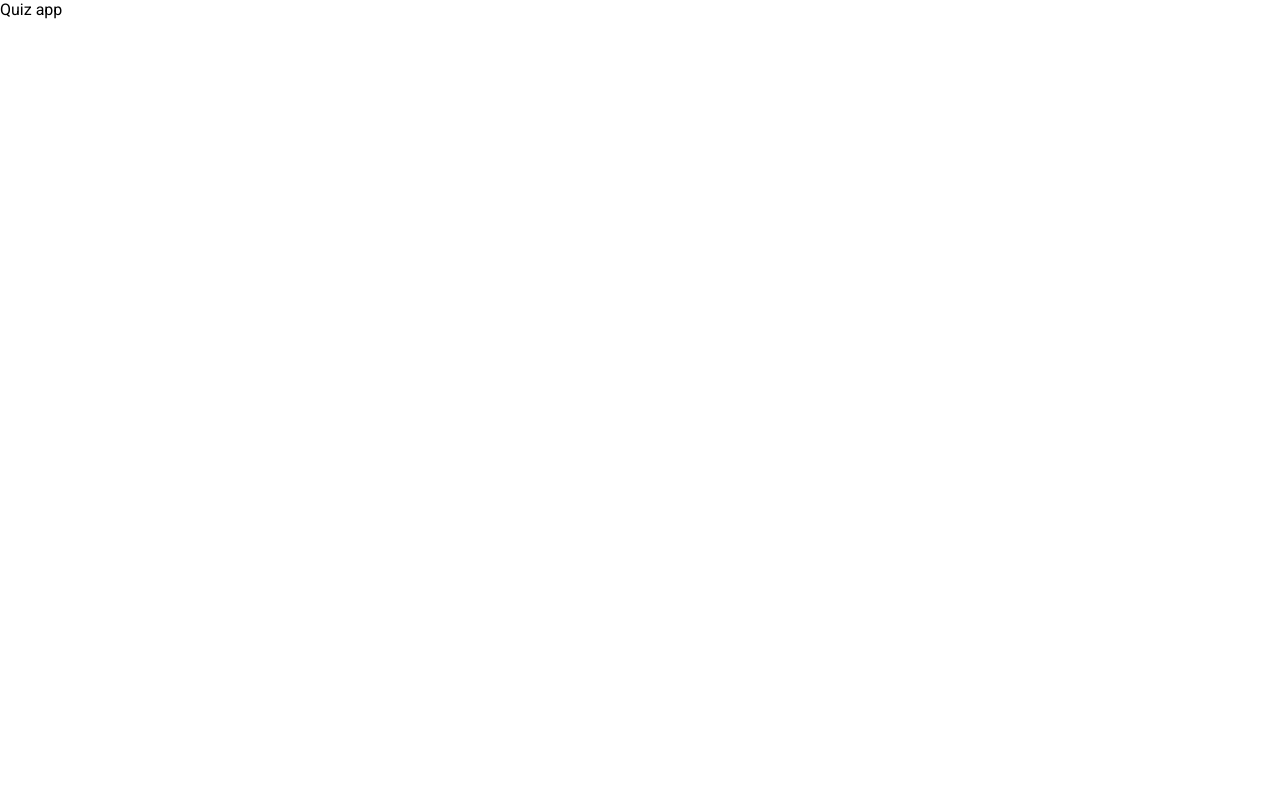
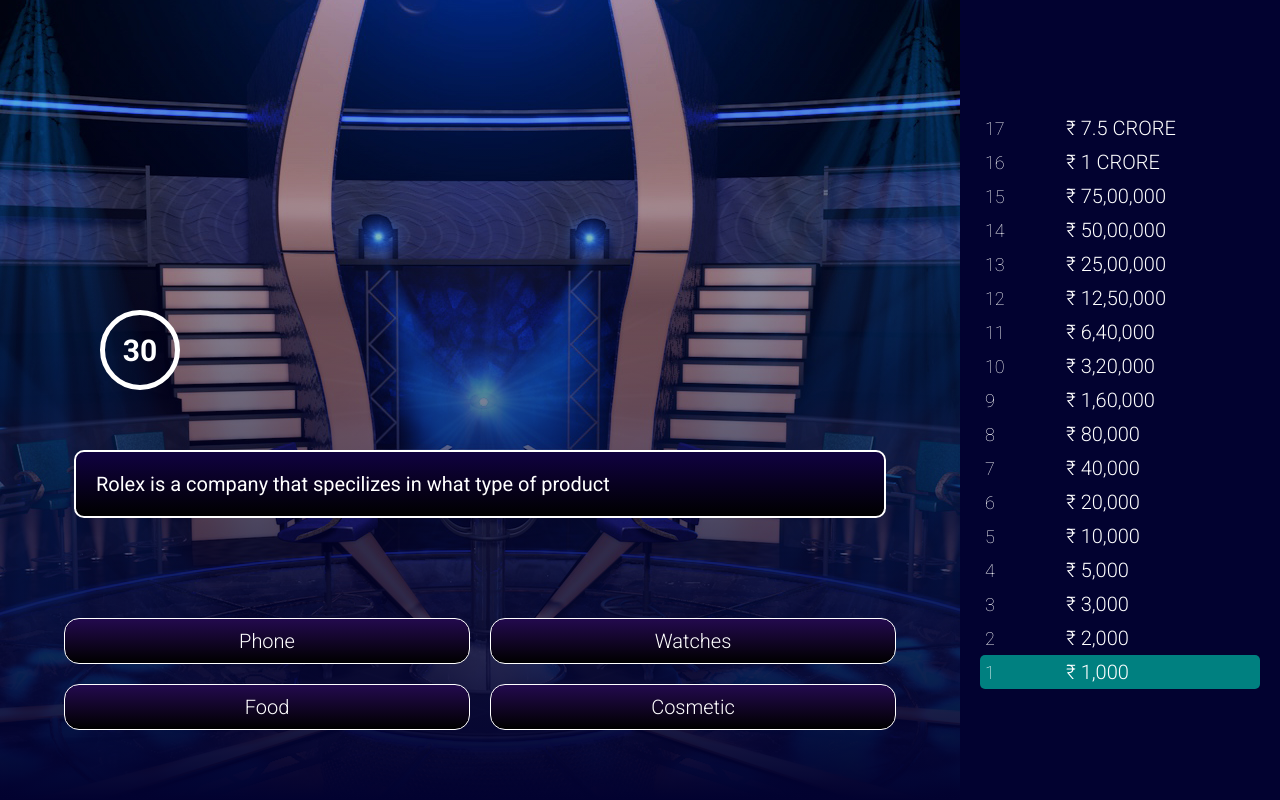
Before and after one commit to codeAlok/Quiz_site, a React (Create React App) app: page / in a window 1280 px wide. Built offline with nearby package versions, Linux system fonts and the light colour scheme.

Commit message:
answer check stage 1

```diff
--- a/src/App.js
+++ b/src/App.js
@@ -1,8 +1,127 @@
+import React, {useState} from "react";
+import "./app.css";  // main css file
+import Quiz from './components/Quiz';  // Quiz file
 
 function App() {
+  const [questionNumber, setQuestionNumber] = useState(1);
+  const [stop, setStop] = useState(false);
+
+  const data = [
+    {
+      id: 1,
+      question: "Rolex is a company that specilizes in what type of product",
+      answers: [
+        {
+          text: "Phone",
+          correct: false,
+        },
+        {
+          text: "Watches",
+          correct: true,
+        },
+        {
+          text: "Food",
+          correct: false,
+        },
+        {
+          text: "Cosmetic",
+          correct: false,
+        }
+      ]
+    },
+    {
+      id: 2,
+      question: "When did the website 'Facebook' launch?",
+      answers: [
+        {
+          text: "2004",
+          correct: true,
+        },
+        {
+          text: "2002",
+          correct: false,
+        },
+        {
+          text: "2005",
+          correct: false,
+        },
+        {
+          text: "2006",
+          correct: false,
+        }
+      ]
+    },
+    {
+      id: 3,
+      question: "Who played the character of harry potter in movie?",
+      answers: [
+        {
+          text: "Johnny Deep",
+          correct: false,
+        },
+        {
+          text: "Leonardo Di Caprio",
+          correct: false,
+        },
+        {
+          text: "Denzel Washington",
+          correct: false,
+        },
+        {
+          text: "Denzel Washington",
+          correct: true,
+        }
+      ]
+    }
+  ];
+
+  const moneyPyramid = [
+    {id: 1, amount: "₹ 1,000"},
+    {id: 2, amount: "₹ 2,000"},
+    {id: 3, amount: "₹ 3,000"},
+    {id: 4, amount: "₹ 5,000"},
+    {id: 5, amount: "₹ 10,000"},
+    {id: 6, amount: "₹ 20,000"},
+    {id: 7, amount: "₹ 40,000"},
+    {id: 8, amount: "₹ 80,000"},
+    {id: 9, amount: "₹ 1,60,000"},
+    {id: 10, amount: "₹ 3,20,000"},
+    {id: 11, amount: "₹ 6,40,000"},
+    {id: 12, amount: "₹ 12,50,000"},
+    {id: 13, amount: "₹ 25,00,000"},
+    {id: 14, amount: "₹ 50,00,000"},
+    {id: 15, amount: "₹ 75,00,000"},
+    {id: 16, amount: "₹ 1 CRORE"},
+    {id: 17, amount: "₹ 7.5 CRORE"}
+  ].reverse();
+
   return (
     <div className="app">
-      Quiz app
+      <div className="main">
+        <div className="top">
+          <div className="timer">30</div>
+        </div>
+        <div className="bottom">
+          <Quiz
+            data={data}
+            setStop={setStop}
+            questionNumber={questionNumber}
+            setQuestionNumber={setQuestionNumber}
+          />
+        </div>
+      </div>
+      <div className="pyramid">
+        <ul className="moneyList">
+
+          {moneyPyramid.map((m)=> (
+            <li className={questionNumber === m.id ? "moneyListItem active" : "moneyListItem"}>
+            <span className="moneyListItemNumber">{m.id}</span>
+            <span className="moneyListItemAmount">{m.amount}</span>
+          </li>
+          ))}
+
+        </ul>
+      </div>
     </div>
   );
 }
--- /dev/null
+++ b/src/app.css
@@ -0,0 +1,160 @@
+.app {
+    height: 100vh;
+    display: flex;
+    background-color: #020230;
+    color: white;
+}
+
+.main {
+    width: 75%;
+    background: linear-gradient(to bottom, rgba(0, 0, 0, 0), #020230), url("./assets/millionaire01.jpg") center;
+    display: flex;
+    flex-direction: column;
+}
+
+.top {
+    height: 50%;
+    position: relative;
+}
+
+.timer {
+    width: 70px;
+    height: 70px;
+    border-radius: 50%;
+    border: 5px solid white;
+    display: flex;
+    align-items: center;
+    justify-content: center;
+    font-size: 30px;
+    font-weight: 700;
+    position: absolute;
+    bottom: 10px;
+    left: 100px;
+}
+
+.bottom {
+    height: 50%;
+}
+
+.quiz {
+    height: 100%;
+    display: flex;
+    flex-direction: column;
+    align-items: center;
+    justify-content: space-around;
+}
+
+.question {
+    width: 80%;
+    background: linear-gradient(#100241, black);
+    border: 2px solid white;
+    padding: 20px;
+    border-radius: 10px;
+    font-size: 20px;
+}
+
+.answers {
+    width: 100%;
+    display: flex;
+    justify-content: center;
+    flex-wrap: wrap;
+}
+
+.answer {
+    width: 40%;
+    padding: 10px;
+    text-align: center;
+    background: linear-gradient(#230a4e, black);
+    border: 1px solid white;
+    border-radius: 15px;
+    font-size: 20px;
+    font-weight: 300;
+    cursor: pointer;
+    margin: 0 10px 20px 10px;
+}
+
+.answer:hover,
+.answer.active {
+    background: mediumblue;
+}
+
+/* for correct answer */
+.answer.correct {
+    animation: correct 3s ease forwards;
+}
+
+@keyframes correct {
+    0%,
+    22%,
+    42% {
+        background: mediumblue;
+    }
+    20%,
+    40%,
+    60% {
+        background: linear-gradient(#230a4e, #380889);
+    }
+    62%,
+    100% {
+        background: green;
+    }
+
+}
+
+/* for wrong answer */
+.answer.wrong {
+    animation: wrong 3s ease forwards;
+}
+
+@keyframes wrong {
+    0%,
+    22%,
+    42% {
+        background: mediumblue;
+    }
+    20%,
+    40%,
+    60% {
+        background: linear-gradient(#230a4e, #380889);
+    }
+    62%,
+    100% {
+        background: crimson;
+    }
+
+}
+
+.pyramid {
+    width: 25%;
+    display: flex;
+    align-items: center;
+    justify-content: center;
+}
+
+.moneyList {
+    list-style: none;
+    width: 100%;
+    padding: 20px;
+}
+
+.moneyListItem {
+    display: flex;
+    align-items: center;
+    padding: 5px;
+    border-radius: 5px;
+}
+
+.moneyListItem.active {
+    background-color: teal;
+}
+
+.moneyListItemNumber {
+    font-size: 18px;
+    font-weight: 100;
+    width: 30%;
+}
+
+.moneyListItemAmount {
+    font-size: 20px;
+    font-weight: 300;
+}
--- /dev/null
+++ b/src/components/Quiz.js
@@ -0,0 +1,37 @@
+import {useEffect, useState} from 'react';
+
+function Quiz({data, setStop, questionNumber, setQuestionNumber}) {
+
+    const [question, setQuestion] = useState(null);
+    const [selectedAnswer, setSelectedAnswer] = useState(null);
+    const [className, setClassName] = useState("answer");
+
+    useEffect(()=> {
+        setQuestion(data[questionNumber - 1])
+    }, [data, questionNumber]);
+
+    const handleClick = (a)=> {
+        setSelectedAnswer(a);
+        setClassName("answer active");
+        //wait 3sec & check wrong/correct answer
+        setTimeout(()=> {
+            setClassName(a.correct ? "answer correct" : "answer wrong");
+        }, 3000);
+    }
+
+    return (
+        <div className="quiz">
+            <div className="question">{question?.question}</div>
+            <div className="answers">
+                {question?.answers.map((a)=> (
+                    <div className={selectedAnswer === a ? className : "answer"} onClick={()=> handleClick(a)}>
+                        {a.text}
+                    </div>
+                ))}
+
+            </div>
+        </div>
+    )
+}
+
+export default Quiz;
```
